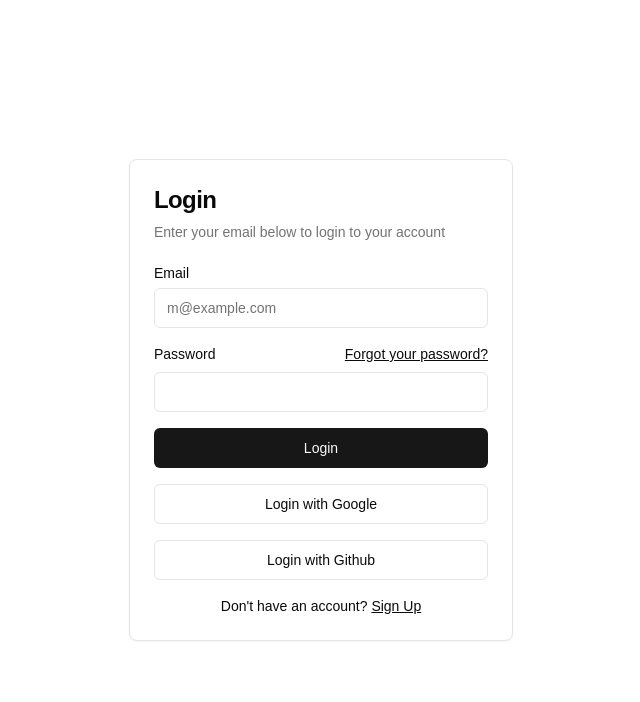
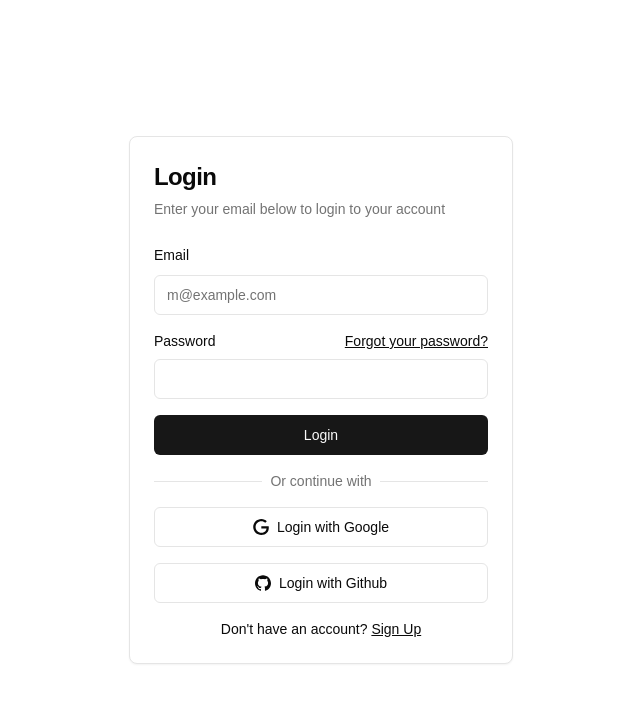
Before and after one commit to Yolo-00/next-app, a Next.js app: page /en/login in a window 1280 px wide. Shown: the top 702 px of the page, without its empty margins (319-959 px from the left). Built offline with nearby package versions, Linux system fonts and the light colour scheme.

Commit message:
fix: 完善登录页，增加zod校验

```diff
--- a/package.json
+++ b/package.json
@@ -9,6 +9,7 @@
     "lint": "next lint"
   },
   "dependencies": {
+    "@hookform/resolvers": "^3.9.1",
     "@radix-ui/react-label": "^2.1.1",
     "@radix-ui/react-select": "^2.1.2",
     "@radix-ui/react-slot": "^1.1.0",
@@ -21,8 +22,10 @@
     "next-themes": "^0.4.4",
     "react": "^19.0.0",
     "react-dom": "^19.0.0",
+    "react-hook-form": "^7.54.1",
     "tailwind-merge": "^2.5.5",
-    "tailwindcss-animate": "^1.0.7"
+    "tailwindcss-animate": "^1.0.7",
+    "zod": "^3.24.1"
   },
   "devDependencies": {
     "@types/node": "^20",
--- a/src/app/[locale]/login/page.tsx
+++ b/src/app/[locale]/login/page.tsx
@@ -1,5 +1,5 @@
 "use client";
-import { Link } from "@/i18n/routing";
+// components
 import { Button } from "@/components/ui/button";
 import {
   Card,
@@ -9,24 +9,81 @@ import {
   CardTitle,
 } from "@/components/ui/card";
 import { Input } from "@/components/ui/input";
-import { Label } from "@/components/ui/label";
+import {
+  Form,
+  FormControl,
+  FormField,
+  FormItem,
+  FormLabel,
+  FormMessage,
+} from "@/components/ui/form";
+// i18n
+import { Link, useRouter } from "@/i18n/routing";
 import { useTranslations } from "next-intl";
+// react next
 import { useCurrentPath } from "@/hooks";
 import { useLayoutEffect } from "react";
 import { useSearchParams } from "next/navigation";
-import { useRouter } from "@/i18n/routing";
+import { useForm } from "react-hook-form";
+import { zodResolver } from "@hookform/resolvers/zod";
+// zod
+import { z } from "zod";
+const GoogleIcon = () => {
+  return (
+    <svg xmlns="http://www.w3.org/2000/svg" viewBox="0 0 24 24">
+      <path
+        d="M12.48 10.92v3.28h7.84c-.24 1.84-.853 3.187-1.787 4.133-1.147 1.147-2.933 2.4-6.053 2.4-4.827 0-8.6-3.893-8.6-8.72s3.773-8.72 8.6-8.72c2.6 0 4.507 1.027 5.907 2.347l2.307-2.307C18.747 1.44 16.133 0 12.48 0 5.867 0 .307 5.387.307 12s5.56 12 12.173 12c3.573 0 6.267-1.173 8.373-3.36 2.16-2.16 2.84-5.213 2.84-7.667 0-.76-.053-1.467-.173-2.053H12.48z"
+        fill="currentColor"
+      />
+    </svg>
+  );
+};
+const GitHubIcon = () => {
+  return (
+    <svg xmlns="http://www.w3.org/2000/svg" viewBox="0 0 24 24">
+      <path
+        d="M12 .297c-6.63 0-12 5.373-12 12 0 5.303 3.438 9.8 8.205 11.385.6.113.82-.258.82-.577 0-.285-.01-1.04-.015-2.04-3.338.724-4.042-1.61-4.042-1.61C4.422 18.07 3.633 17.7 3.633 17.7c-1.087-.744.084-.729.084-.729 1.205.084 1.838 1.236 1.838 1.236 1.07 1.835 2.809 1.305 3.495.998.108-.776.417-1.305.76-1.605-2.665-.3-5.466-1.332-5.466-5.93 0-1.31.465-2.38 1.235-3.22-.135-.303-.54-1.523.105-3.176 0 0 1.005-.322 3.3 1.23.96-.267 1.98-.399 3-.405 1.02.006 2.04.138 3 .405 2.28-1.552 3.285-1.23 3.285-1.23.645 1.653.24 2.873.12 3.176.765.84 1.23 1.91 1.23 3.22 0 4.61-2.805 5.625-5.475 5.92.42.36.81 1.096.81 2.22 0 1.606-.015 2.896-.015 3.286 0 .315.21.69.825.57C20.565 22.092 24 17.592 24 12.297c0-6.627-5.373-12-12-12"
+        fill="currentColor"
+      />
+    </svg>
+  );
+};
+const clientId = "Ov23liyRpMRmQeOGgqel"; // GitHub OAuth Client ID
+const changeEncodeURI = (currentPath: string) => {
+  // 重定向的回调URL
+  return encodeURIComponent(
+    typeof window !== "undefined"
+      ? `${window.location.origin}${currentPath}`
+      : ""
+  );
+};
+
 const Page = () => {
   const t = useTranslations("login");
   const currentPath = useCurrentPath();
   const searchParams = useSearchParams();
   const router = useRouter();
-  const clientId = "Ov23liyRpMRmQeOGgqel"; // GitHub OAuth Client ID
-  const redirectUri = `${location.origin}${currentPath}`; // 重定向的回调URL
+
+  const formSchema = z.object({
+    email: z.string().email({ message: t("email_err") }),
+    password: z.string().nonempty({ message: t("password_err") }),
+  });
+  const form = useForm<z.infer<typeof formSchema>>({
+    resolver: zodResolver(formSchema),
+    defaultValues: {
+      email: "",
+      password: "",
+    },
+  });
+
   const handleGithubLogin = () => {
-    const githubAuthUrl = `https://github.com/login/oauth/authorize?client_id=${clientId}&redirect_uri=${encodeURIComponent(
-      redirectUri
+    const githubAuthUrl = `https://github.com/login/oauth/authorize?client_id=${clientId}&redirect_uri=${changeEncodeURI(
+      currentPath
     )}&scope=user`;
     window.location.href = githubAuthUrl; // 重定向到 GitHub 的授权页面
+  };
+  const handleLogin = (values: z.infer<typeof formSchema>) => {
+    console.log(values);
   };
   useLayoutEffect(() => {
     const code = searchParams.get("code");
@@ -46,19 +103,37 @@ const Page = () => {
           <CardDescription>{t("sub_title")}</CardDescription>
         </CardHeader>
         <CardContent>
+          {/* 表单 */}
+          <Form {...form}>
+            <form onSubmit={form.handleSubmit(handleLogin)}>
               <div className="grid gap-4">
-            <div className="grid gap-2">
-              <Label htmlFor="email">{t("email")}</Label>
+                <FormField
+                  control={form.control}
+                  name="email"
+                  render={({ field }) => (
+                    <FormItem>
+                      <FormLabel className="text-foreground">
+                        {t("email")}
+                      </FormLabel>
+                      <FormControl>
                         <Input
-                id="email"
-                type="email"
                           placeholder={t("email_placeholder")}
-                required
+                          {...field}
                         />
-            </div>
-            <div className="grid gap-2">
+                      </FormControl>
+                      <FormMessage />
+                    </FormItem>
+                  )}
+                />
+                <FormField
+                  control={form.control}
+                  name="password"
+                  render={({ field }) => (
+                    <FormItem>
                       <div className="flex items-center">
-                <Label htmlFor="password">{t("password")}</Label>
+                        <FormLabel className="text-foreground">
+                          {t("password")}
+                        </FormLabel>
                         <Link
                           href="#"
                           className="ml-auto inline-block text-sm underline"
@@ -66,12 +141,24 @@ const Page = () => {
                           {t("forget_password")}
                         </Link>
                       </div>
-              <Input id="password" type="password" required />
-            </div>
+                      <FormControl>
+                        <Input type="password" {...field} />
+                      </FormControl>
+                      <FormMessage />
+                    </FormItem>
+                  )}
+                />
                 <Button type="submit" className="w-full">
                   {t("title")}
                 </Button>
+                <div className="relative text-center text-sm after:absolute after:inset-0 after:top-1/2 after:z-0 after:flex after:items-center after:border-t after:border-border">
+                  <span className="relative z-10 bg-background px-2 text-muted-foreground">
+                    {t("or_tips")}
+                  </span>
+                </div>
+                {/* 额外登录 */}
                 <Button variant="outline" className="w-full">
+                  <GoogleIcon />
                   {t("google_login")}
                 </Button>
                 <Button
@@ -79,9 +166,13 @@ const Page = () => {
                   className="w-full"
                   onClick={handleGithubLogin}
                 >
+                  <GitHubIcon />
                   {t("github_login")}
                 </Button>
               </div>
+            </form>
+          </Form>
+          {/* 注册 */}
           <div className="mt-4 text-center text-sm">
             {t("sign_up_tips")}{" "}
             <Link href="#" className="underline">
--- a/src/app/[locale]/page.tsx
+++ b/src/app/[locale]/page.tsx
@@ -42,6 +42,9 @@ export default function Home() {
             {t("my")}
           </Link>
         </Button>
+        <Button>
+          <Link href="/login">去登录</Link>
+        </Button>
         <div className="flex">
           切换语言：
           <Select defaultValue={locale} onValueChange={onSelectChange}>
--- /dev/null
+++ b/src/components/ui/form.tsx
@@ -0,0 +1,178 @@
+"use client"
+
+import * as React from "react"
+import * as LabelPrimitive from "@radix-ui/react-label"
+import { Slot } from "@radix-ui/react-slot"
+import {
+  Controller,
+  ControllerProps,
+  FieldPath,
+  FieldValues,
+  FormProvider,
+  useFormContext,
+} from "react-hook-form"
+
+import { cn } from "@/lib/utils"
+import { Label } from "@/components/ui/label"
+
+const Form = FormProvider
+
+type FormFieldContextValue<
+  TFieldValues extends FieldValues = FieldValues,
+  TName extends FieldPath<TFieldValues> = FieldPath<TFieldValues>
+> = {
+  name: TName
+}
+
+const FormFieldContext = React.createContext<FormFieldContextValue>(
+  {} as FormFieldContextValue
+)
+
+const FormField = <
+  TFieldValues extends FieldValues = FieldValues,
+  TName extends FieldPath<TFieldValues> = FieldPath<TFieldValues>
+>({
+  ...props
+}: ControllerProps<TFieldValues, TName>) => {
+  return (
+    <FormFieldContext.Provider value={{ name: props.name }}>
+      <Controller {...props} />
+    </FormFieldContext.Provider>
+  )
+}
+
+const useFormField = () => {
+  const fieldContext = React.useContext(FormFieldContext)
+  const itemContext = React.useContext(FormItemContext)
+  const { getFieldState, formState } = useFormContext()
+
+  const fieldState = getFieldState(fieldContext.name, formState)
+
+  if (!fieldContext) {
+    throw new Error("useFormField should be used within <FormField>")
+  }
+
+  const { id } = itemContext
+
+  return {
+    id,
+    name: fieldContext.name,
+    formItemId: `${id}-form-item`,
+    formDescriptionId: `${id}-form-item-description`,
+    formMessageId: `${id}-form-item-message`,
+    ...fieldState,
+  }
+}
+
+type FormItemContextValue = {
+  id: string
+}
+
+const FormItemContext = React.createContext<FormItemContextValue>(
+  {} as FormItemContextValue
+)
+
+const FormItem = React.forwardRef<
+  HTMLDivElement,
+  React.HTMLAttributes<HTMLDivElement>
+>(({ className, ...props }, ref) => {
+  const id = React.useId()
+
+  return (
+    <FormItemContext.Provider value={{ id }}>
+      <div ref={ref} className={cn("space-y-2", className)} {...props} />
+    </FormItemContext.Provider>
+  )
+})
+FormItem.displayName = "FormItem"
+
+const FormLabel = React.forwardRef<
+  React.ElementRef<typeof LabelPrimitive.Root>,
+  React.ComponentPropsWithoutRef<typeof LabelPrimitive.Root>
+>(({ className, ...props }, ref) => {
+  const { error, formItemId } = useFormField()
+
+  return (
+    <Label
+      ref={ref}
+      className={cn(error && "text-destructive", className)}
+      htmlFor={formItemId}
+      {...props}
+    />
+  )
+})
+FormLabel.displayName = "FormLabel"
+
+const FormControl = React.forwardRef<
+  React.ElementRef<typeof Slot>,
+  React.ComponentPropsWithoutRef<typeof Slot>
+>(({ ...props }, ref) => {
+  const { error, formItemId, formDescriptionId, formMessageId } = useFormField()
+
+  return (
+    <Slot
+      ref={ref}
+      id={formItemId}
+      aria-describedby={
+        !error
+          ? `${formDescriptionId}`
+          : `${formDescriptionId} ${formMessageId}`
+      }
+      aria-invalid={!!error}
+      {...props}
+    />
+  )
+})
+FormControl.displayName = "FormControl"
+
+const FormDescription = React.forwardRef<
+  HTMLParagraphElement,
+  React.HTMLAttributes<HTMLParagraphElement>
+>(({ className, ...props }, ref) => {
+  const { formDescriptionId } = useFormField()
+
+  return (
+    <p
+      ref={ref}
+      id={formDescriptionId}
+      className={cn("text-sm text-muted-foreground", className)}
+      {...props}
+    />
+  )
+})
+FormDescription.displayName = "FormDescription"
+
+const FormMessage = React.forwardRef<
+  HTMLParagraphElement,
+  React.HTMLAttributes<HTMLParagraphElement>
+>(({ className, children, ...props }, ref) => {
+  const { error, formMessageId } = useFormField()
+  const body = error ? String(error?.message) : children
+
+  if (!body) {
+    return null
+  }
+
+  return (
+    <p
+      ref={ref}
+      id={formMessageId}
+      className={cn("text-sm font-medium text-destructive", className)}
+      {...props}
+    >
+      {body}
+    </p>
+  )
+})
+FormMessage.displayName = "FormMessage"
+
+export {
+  useFormField,
+  Form,
+  FormItem,
+  FormLabel,
+  FormControl,
+  FormDescription,
+  FormMessage,
+  FormField,
+}
--- a/src/i18n/modules/en.json
+++ b/src/i18n/modules/en.json
@@ -17,7 +17,10 @@
         "google_login": "Login with Google",
         "github_login": "Login with Github",
         "sign_up": "Sign Up",
-        "sign_up_tips": "Don't have an account?"
+        "sign_up_tips": "Don't have an account?",
+        "email_err": "Please enter a valid email",
+        "password_err": "Please enter your password",
+        "or_tips":"Or continue with"
     },
     "home": "home",
     "my": "my",
--- a/src/i18n/modules/zh.json
+++ b/src/i18n/modules/zh.json
@@ -17,7 +17,10 @@
         "google_login": "使用 Google 登录",
         "github_login": "使用 Github 登录",
         "sign_up": "注册",
-        "sign_up_tips": "还没有账户？"
+        "sign_up_tips": "还没有账户？",
+        "email_err": "请输入有效的电子邮件",
+        "password_err": "请输入密码",
+        "or_tips": "或者继续"
     },
     "home": "首页",
     "my": "我的",
```
Also changed, not shown: 1 other file (tests, documents, lock files or other folders). Lines whose indentation alone changed are shown as unchanged.
